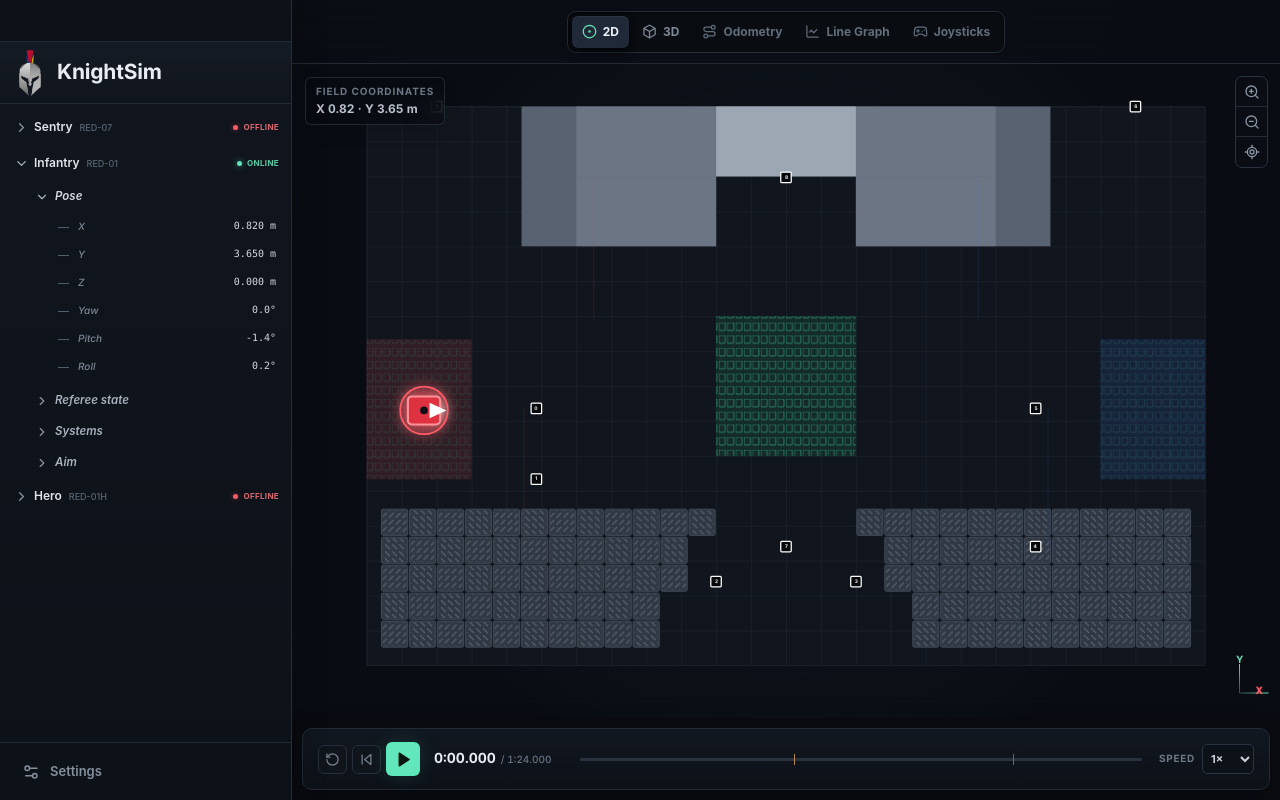
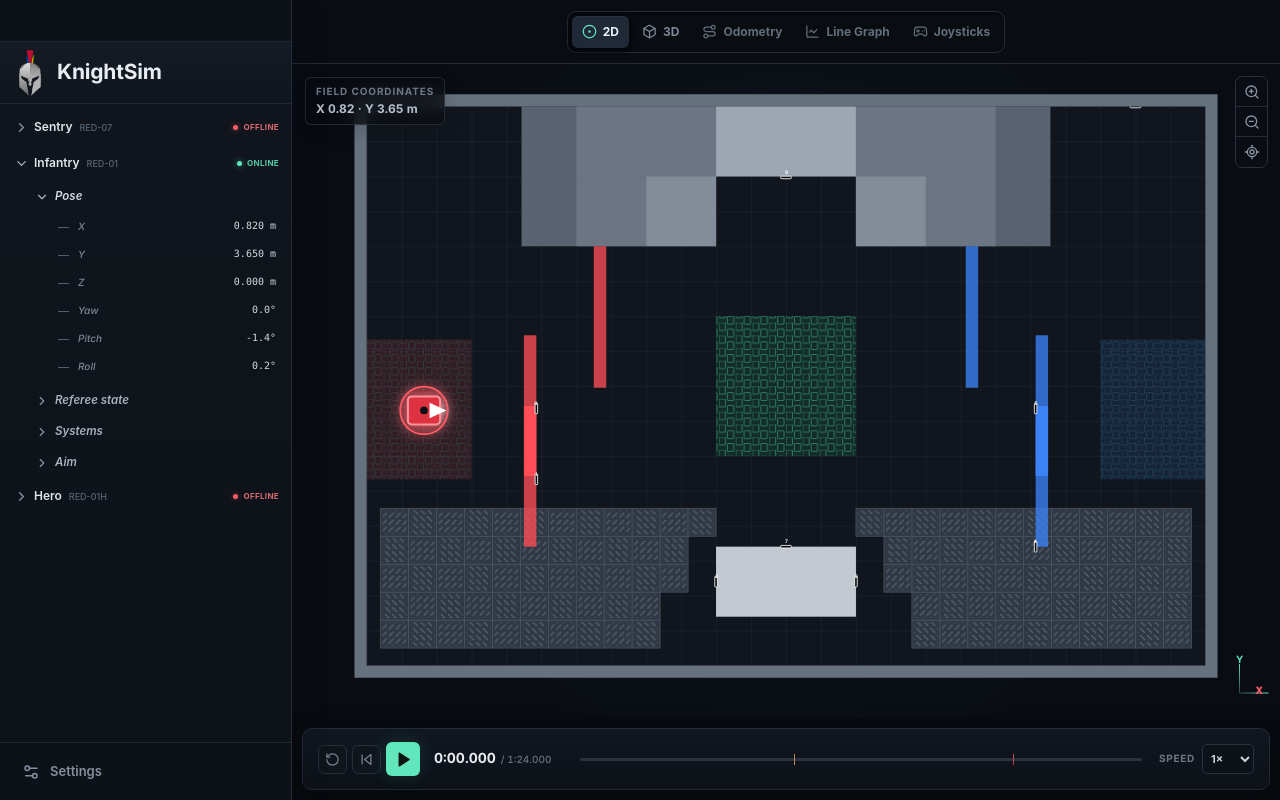
Before and after one commit to Gabe3L/knightsim, a React (Vite) app: page / in a window 1280 px wide. Built offline with nearby package versions, Linux system fonts and the light colour scheme.

Commit message:
Updated fieldSpec

```diff
--- a/src/field/fieldSpec.ts
+++ b/src/field/fieldSpec.ts
@@ -23,11 +23,13 @@ export interface FieldBarrier {
   readonly start: Point2M;
   readonly end: Point2M;
   readonly heightM: number;
+  readonly thicknessM: number;
 }
 
 export interface VisualMarker extends Point2M {
   readonly id: number;
   readonly zM: number;
+  /** Outward normal of the marker face: 0 = +y, -90 = +x. */
   readonly facingDeg: number;
   readonly sideM: number;
 }
@@ -37,6 +39,10 @@ export interface RoadTile extends RectM {
   readonly rotationDeg: 0 | 90;
 }
 
+export interface RampSpec extends RectM {
+  readonly ascending: boolean;
+}
+
 export interface HighGroundSpec {
   readonly footprint: readonly Point2M[];
   readonly approachRunM: number;
@@ -44,7 +50,13 @@ export interface HighGroundSpec {
   readonly upperHeightM: number;
   readonly inclineDeg: number;
   readonly lowerDecks: readonly RectM[];
+  readonly innerRamps: readonly RampSpec[];
   readonly upperDeck: RectM;
+}
+
+export interface FieldPlatform extends RectM {
+  readonly id: string;
+  readonly heightM: number;
 }
 
 export interface FieldSpec {
@@ -52,12 +64,14 @@ export interface FieldSpec {
   readonly name: string;
   readonly units: 'metres';
   readonly size: { readonly lengthM: number; readonly widthM: number };
-  readonly wall: { readonly heightM: number };
+  readonly wall: { readonly heightM: number; readonly thicknessM: number };
   readonly zones: readonly FieldZone[];
   readonly barriers: readonly FieldBarrier[];
+  readonly centralPlatform: FieldPlatform;
   readonly highGround: HighGroundSpec;
   readonly bumpyRoad: {
     readonly tileSizeM: number;
+    readonly baseThicknessM: number;
     readonly bumpHeightM: number;
     readonly tiles: readonly RoadTile[];
   };
@@ -97,7 +111,18 @@ const makeRoad = (team: 'red' | 'blue'): RoadTile[] => {
   );
 };
 
-const lowerBarrierHeightM = mm(987);
+const perimeterWallThicknessM = mm(175);
+const barrierThicknessM = mm(178);
+const lowBarrierHeightM = mm(420);
+const tallBarrierHeightM = mm(987);
+const southBarrierStartM = mm(1701);
+const southBarrierLengthM = mm(3025.4);
+const northBarrierEndM = 6;
+const northBarrierLengthM = mm(2025.4);
+const tallPanelLengthM = 1;
+const tallPanelStartM = southBarrierStartM + (southBarrierLengthM - tallPanelLengthM) / 2;
+
+const mirrorX = (xM: number): number => 12 - xM;
 
 /**
  * ARCC 2026 3v3 battlefield, transcribed from manual Figures 3-1–3-10.
@@ -109,7 +134,7 @@ export const ARCC_2026_FIELD = {
   name: 'ARCC 2026 · 3v3 Battlefield',
   units: 'metres',
   size: { lengthM: 12, widthM: 8 },
-  wall: { heightM: mm(420) },
+  wall: { heightM: mm(420), thicknessM: perimeterWallThicknessM },
   zones: [
     {
       id: 'red-resupply',
@@ -142,38 +167,69 @@ export const ARCC_2026_FIELD = {
       depthM: 2,
     },
   ],
-  // Barrier centre-lines follow the dimensioned/coordinate callouts in
-  // Figures 3-3 and 3-10; the team pair is mirrored about x = 6 m.
+  // Figure 3-3 dimensions the red wall faces at x = 2250/3250 mm, the
+  // south and north runs at 3025.4/2025.4 mm, and the raised panel at
+  // 1000 mm. Figure 3-10 places the east face of the south wall at
+  // x = 2428 mm, establishing the 178 mm wall thickness. Blue is mirrored.
   barriers: [
     {
       id: 'red-south-barrier',
       team: 'red',
-      start: { xM: 2.25, yM: mm(1701) },
-      end: { xM: 2.25, yM: mm(3679) },
-      heightM: lowerBarrierHeightM,
+      start: { xM: mm(2250) + barrierThicknessM / 2, yM: southBarrierStartM },
+      end: { xM: mm(2250) + barrierThicknessM / 2, yM: southBarrierStartM + southBarrierLengthM },
+      heightM: lowBarrierHeightM,
+      thicknessM: barrierThicknessM,
+    },
+    {
+      id: 'red-south-raised-panel',
+      team: 'red',
+      start: { xM: mm(2250) + barrierThicknessM / 2, yM: tallPanelStartM },
+      end: { xM: mm(2250) + barrierThicknessM / 2, yM: tallPanelStartM + tallPanelLengthM },
+      heightM: tallBarrierHeightM,
+      thicknessM: barrierThicknessM,
     },
     {
       id: 'red-north-barrier',
       team: 'red',
-      start: { xM: 3.25, yM: mm(6983.9) - mm(2025.4) },
-      end: { xM: 3.25, yM: mm(6983.9) },
-      heightM: lowerBarrierHeightM,
+      start: { xM: mm(3250) + barrierThicknessM / 2, yM: northBarrierEndM - northBarrierLengthM },
+      end: { xM: mm(3250) + barrierThicknessM / 2, yM: northBarrierEndM },
+      heightM: lowBarrierHeightM,
+      thicknessM: barrierThicknessM,
     },
     {
       id: 'blue-south-barrier',
       team: 'blue',
-      start: { xM: 9.75, yM: mm(1701) },
-      end: { xM: 9.75, yM: mm(3679) },
-      heightM: lowerBarrierHeightM,
+      start: { xM: mirrorX(mm(2250) + barrierThicknessM / 2), yM: southBarrierStartM },
+      end: { xM: mirrorX(mm(2250) + barrierThicknessM / 2), yM: southBarrierStartM + southBarrierLengthM },
+      heightM: lowBarrierHeightM,
+      thicknessM: barrierThicknessM,
+    },
+    {
+      id: 'blue-south-raised-panel',
+      team: 'blue',
+      start: { xM: mirrorX(mm(2250) + barrierThicknessM / 2), yM: tallPanelStartM },
+      end: { xM: mirrorX(mm(2250) + barrierThicknessM / 2), yM: tallPanelStartM + tallPanelLengthM },
+      heightM: tallBarrierHeightM,
+      thicknessM: barrierThicknessM,
     },
     {
       id: 'blue-north-barrier',
       team: 'blue',
-      start: { xM: 8.75, yM: mm(6983.9) - mm(2025.4) },
-      end: { xM: 8.75, yM: mm(6983.9) },
-      heightM: lowerBarrierHeightM,
+      start: { xM: mirrorX(mm(3250) + barrierThicknessM / 2), yM: northBarrierEndM - northBarrierLengthM },
+      end: { xM: mirrorX(mm(3250) + barrierThicknessM / 2), yM: northBarrierEndM },
+      heightM: lowBarrierHeightM,
+      thicknessM: barrierThicknessM,
     },
   ],
+  centralPlatform: {
+    id: 'central-marker-platform',
+    // Marker centres in Figure 3-10 establish the four front faces.
+    xM: mm(4999),
+    yM: mm(699),
+    widthM: mm(2002),
+    depthM: mm(1002),
+    heightM: mm(250),
+  },
   highGround: {
     // 2.2163 m edge location, two 1 m rows, 6 m deck, 784 mm approaches.
     footprint: [
@@ -192,13 +248,18 @@ export const ARCC_2026_FIELD = {
     inclineDeg: 15,
     lowerDecks: [
       { xM: 3, yM: 7, widthM: 6, depthM: 1 },
-      { xM: 3, yM: 6, widthM: 2, depthM: 1 },
-      { xM: 7, yM: 6, widthM: 2, depthM: 1 },
+      { xM: 3, yM: 6, widthM: 1, depthM: 1 },
+      { xM: 8, yM: 6, widthM: 1, depthM: 1 },
+    ],
+    innerRamps: [
+      { xM: 4, yM: 6, widthM: 1, depthM: 1, ascending: false },
+      { xM: 7, yM: 6, widthM: 1, depthM: 1, ascending: true },
     ],
     upperDeck: { xM: 5, yM: 7, widthM: 2, depthM: 1 },
   },
   bumpyRoad: {
     tileSizeM: mm(400),
+    baseThicknessM: mm(2.5),
     bumpHeightM: mm(3.7),
     tiles: [...makeRoad('red'), ...makeRoad('blue')],
   },
@@ -209,24 +270,24 @@ export const ARCC_2026_FIELD = {
     verticalGapM: mm(70),
   },
   markers: [
-    { id: 0, xM: mm(2428), yM: mm(3679), zM: mm(288), facingDeg: 0, sideM: mm(150) },
-    { id: 1, xM: mm(2428), yM: mm(2666), zM: mm(288), facingDeg: 0, sideM: mm(150) },
+    { id: 0, xM: mm(2428), yM: mm(3679), zM: mm(288), facingDeg: -90, sideM: mm(150) },
+    { id: 1, xM: mm(2428), yM: mm(2666), zM: mm(288), facingDeg: -90, sideM: mm(150) },
     { id: 2, xM: mm(4999), yM: mm(1200), zM: mm(288), facingDeg: 90, sideM: mm(150) },
-    { id: 3, xM: mm(7001), yM: mm(1200), zM: mm(288), facingDeg: 90, sideM: mm(150) },
-    { id: 4, xM: mm(9572), yM: mm(1701), zM: mm(288), facingDeg: 180, sideM: mm(150) },
-    { id: 5, xM: mm(9572), yM: mm(3679), zM: mm(288), facingDeg: 180, sideM: mm(150) },
-    { id: 6, xM: 11, yM: mm(7999), zM: mm(288), facingDeg: -90, sideM: mm(150) },
-    { id: 7, xM: 6, yM: mm(1701), zM: mm(288), facingDeg: 90, sideM: mm(150) },
-    { id: 8, xM: 6, yM: mm(6983.9), zM: mm(288), facingDeg: 90, sideM: mm(150) },
-    { id: 9, xM: 1, yM: mm(7999), zM: mm(288), facingDeg: -90, sideM: mm(150) },
+    { id: 3, xM: mm(7001), yM: mm(1200), zM: mm(288), facingDeg: -90, sideM: mm(150) },
+    { id: 4, xM: mm(9572), yM: mm(1701), zM: mm(288), facingDeg: 90, sideM: mm(150) },
+    { id: 5, xM: mm(9572), yM: mm(3679), zM: mm(288), facingDeg: 90, sideM: mm(150) },
+    { id: 6, xM: 11, yM: mm(7999), zM: mm(288), facingDeg: 180, sideM: mm(150) },
+    { id: 7, xM: 6, yM: mm(1701), zM: mm(288), facingDeg: 0, sideM: mm(150) },
+    { id: 8, xM: 6, yM: mm(6983.9), zM: mm(288), facingDeg: 180, sideM: mm(150) },
+    { id: 9, xM: 1, yM: mm(7999), zM: mm(288), facingDeg: 180, sideM: mm(150) },
   ],
   provenance: [
     '2026 ARCC Rules: Events, §3.2.1–3.2.6.2, printed pages 14–20.',
-    'Figures 3-1–3-3: overall field, mirrored layout, module placement, heights.',
+    'Figures 3-1–3-3: overall field, mirrored layout, module placement, heights, and wall profiles.',
     'Figures 3-4–3-5: 1500 × 2000 mm starting/resupply zones.',
     'Figures 3-6–3-7: high-ground and 2000 × 2000 mm capture dimensions.',
     'Figures 3-8–3-9: RFID grid and 400 mm bumpy-road tile construction.',
-    'Figure 3-10: marker centres and 150 mm marker side length.',
+    'Figure 3-10: marker front-face centres, 288 mm centre elevation, 175/178 mm wall depths, and 150 mm marker side length.',
   ],
 } as const satisfies FieldSpec;
 
--- a/src/views/Field2D.tsx
+++ b/src/views/Field2D.tsx
@@ -12,6 +12,21 @@ interface Field2DProps {
 const fieldY = (yM: number): number => ARCC_2026_FIELD.size.widthM - yM;
 const rectY = (yM: number, depthM: number): number => fieldY(yM + depthM);
 const clamp = (value: number, min: number, max: number): number => Math.max(min, Math.min(max, value));
+
+const barrierPoints = (barrier: (typeof ARCC_2026_FIELD.barriers)[number]): string => {
+  const dx = barrier.end.xM - barrier.start.xM;
+  const dy = barrier.end.yM - barrier.start.yM;
+  const length = Math.hypot(dx, dy);
+  const offsetX = (-dy / length) * barrier.thicknessM / 2;
+  const offsetY = (dx / length) * barrier.thicknessM / 2;
+  const points: ReadonlyArray<readonly [number, number]> = [
+    [barrier.start.xM + offsetX, barrier.start.yM + offsetY],
+    [barrier.end.xM + offsetX, barrier.end.yM + offsetY],
+    [barrier.end.xM - offsetX, barrier.end.yM - offsetY],
+    [barrier.start.xM - offsetX, barrier.start.yM - offsetY],
+  ];
+  return points.map(([xM, yM]) => `${xM},${fieldY(yM)}`).join(' ');
+};
 
 export function Field2D({ robot, camera, onCameraChange }: Field2DProps) {
   const viewBox = useMemo(() => {
@@ -39,11 +54,33 @@ export function Field2D({ robot, camera, onCameraChange }: Field2DProps) {
           </pattern>
           <pattern
             id="rfid-grid"
-            width={ARCC_2026_FIELD.rfidPattern.cardWidthM + ARCC_2026_FIELD.rfidPattern.horizontalGapM}
+            width={2 * (ARCC_2026_FIELD.rfidPattern.cardWidthM + ARCC_2026_FIELD.rfidPattern.horizontalGapM)}
             height={ARCC_2026_FIELD.rfidPattern.cardDepthM + ARCC_2026_FIELD.rfidPattern.verticalGapM}
             patternUnits="userSpaceOnUse"
           >
             <rect
+              width={ARCC_2026_FIELD.rfidPattern.cardWidthM}
+              height={ARCC_2026_FIELD.rfidPattern.cardDepthM}
+              rx=".012"
+              fill="none"
+              stroke="#54f0b6"
+              strokeOpacity=".48"
+              strokeWidth=".012"
+            />
+            <rect
+              x={ARCC_2026_FIELD.rfidPattern.cardWidthM + ARCC_2026_FIELD.rfidPattern.horizontalGapM}
+              y={(ARCC_2026_FIELD.rfidPattern.cardDepthM + ARCC_2026_FIELD.rfidPattern.verticalGapM) / 2}
+              width={ARCC_2026_FIELD.rfidPattern.cardWidthM}
+              height={ARCC_2026_FIELD.rfidPattern.cardDepthM}
+              rx=".012"
+              fill="none"
+              stroke="#54f0b6"
+              strokeOpacity=".48"
+              strokeWidth=".012"
+            />
+            <rect
+              x={ARCC_2026_FIELD.rfidPattern.cardWidthM + ARCC_2026_FIELD.rfidPattern.horizontalGapM}
+              y={-(ARCC_2026_FIELD.rfidPattern.cardDepthM + ARCC_2026_FIELD.rfidPattern.verticalGapM) / 2}
               width={ARCC_2026_FIELD.rfidPattern.cardWidthM}
               height={ARCC_2026_FIELD.rfidPattern.cardDepthM}
               rx=".012"
@@ -99,6 +136,9 @@ export function Field2D({ robot, camera, onCameraChange }: Field2DProps) {
         {ARCC_2026_FIELD.highGround.lowerDecks.map((deck, index) => (
           <rect key={`deck-${index}`} x={deck.xM} y={rectY(deck.yM, deck.depthM)} width={deck.widthM} height={deck.depthM} fill="#737d8b" opacity=".72" />
         ))}
+        {ARCC_2026_FIELD.highGround.innerRamps.map((ramp, index) => (
+          <rect key={`inner-ramp-${index}`} x={ramp.xM} y={rectY(ramp.yM, ramp.depthM)} width={ramp.widthM} height={ramp.depthM} fill="#8c96a3" opacity=".82" />
+        ))}
         <rect
           x={ARCC_2026_FIELD.highGround.upperDeck.xM}
           y={rectY(ARCC_2026_FIELD.highGround.upperDeck.yM, ARCC_2026_FIELD.highGround.upperDeck.depthM)}
@@ -107,14 +147,24 @@ export function Field2D({ robot, camera, onCameraChange }: Field2DProps) {
           fill="#9da7b4"
         />
 
+        <rect
+          x={ARCC_2026_FIELD.centralPlatform.xM}
+          y={rectY(ARCC_2026_FIELD.centralPlatform.yM, ARCC_2026_FIELD.centralPlatform.depthM)}
+          width={ARCC_2026_FIELD.centralPlatform.widthM}
+          height={ARCC_2026_FIELD.centralPlatform.depthM}
+          fill="#c3c9d1"
+          stroke="#eef1f4"
+          strokeWidth=".018"
+          vectorEffect="non-scaling-stroke"
+        />
+
         {ARCC_2026_FIELD.bumpyRoad.tiles.map((tile) => (
           <rect
             key={tile.id}
-            x={tile.xM + 0.012}
-            y={rectY(tile.yM, tile.depthM) + 0.012}
-            width={tile.widthM - 0.024}
-            height={tile.depthM - 0.024}
-            rx="0.025"
+            x={tile.xM}
+            y={rectY(tile.yM, tile.depthM)}
+            width={tile.widthM}
+            height={tile.depthM}
             fill="#303844"
             stroke="#4d5766"
             strokeWidth="0.01"
@@ -133,27 +183,26 @@ export function Field2D({ robot, camera, onCameraChange }: Field2DProps) {
         ))}
 
         {ARCC_2026_FIELD.barriers.map((barrier) => (
-          <line
+          <polygon
             key={barrier.id}
-            x1={barrier.start.xM}
-            y1={fieldY(barrier.start.yM)}
-            x2={barrier.end.xM}
-            y2={fieldY(barrier.end.yM)}
-            stroke={teamColor(barrier.team)}
-            strokeWidth="0.13"
-            strokeLinecap="square"
-            vectorEffect="non-scaling-stroke"
+            points={barrierPoints(barrier)}
+            fill={teamColor(barrier.team)}
+            opacity={barrier.heightM > 0.5 ? 1 : 0.78}
           />
         ))}
 
         {ARCC_2026_FIELD.markers.map((marker) => (
-          <g key={marker.id} transform={`translate(${marker.xM} ${fieldY(marker.yM)})`}>
-            <rect x="-0.075" y="-0.075" width="0.15" height="0.15" rx=".015" fill="#05070a" stroke="#fff" strokeWidth=".018" />
-            <text x="0" y="0.025" textAnchor="middle" fill="#fff" fontSize=".075" fontFamily="Inter, system-ui, sans-serif" fontWeight="700">{marker.id}</text>
+          <g key={marker.id} transform={`translate(${marker.xM} ${fieldY(marker.yM)}) rotate(${marker.facingDeg})`}>
+            <rect x={-marker.sideM / 2} y="-.018" width={marker.sideM} height=".036" rx=".006" fill="#05070a" stroke="#fff" strokeWidth=".012" />
+            <text transform={`rotate(${-marker.facingDeg})`} x="0" y="-.055" textAnchor="middle" fill="#fff" fontSize=".07" fontFamily="Inter, system-ui, sans-serif" fontWeight="700">{marker.id}</text>
           </g>
         ))}
 
-        <rect x="0" y="0" width="12" height="8" fill="none" stroke="#7d8794" strokeWidth="0.11" vectorEffect="non-scaling-stroke" />
+        <path
+          d={`M 0 0 H 12 V 8 H 0 Z M ${-ARCC_2026_FIELD.wall.thicknessM} ${-ARCC_2026_FIELD.wall.thicknessM} V ${8 + ARCC_2026_FIELD.wall.thicknessM} H ${12 + ARCC_2026_FIELD.wall.thicknessM} V ${-ARCC_2026_FIELD.wall.thicknessM} Z`}
+          fill="#66717e"
+          fillRule="evenodd"
+        />
 
         <g
           transform={`translate(${robot.xM} ${fieldY(robot.yM)}) rotate(${-robot.yawDeg})`}
```
Also changed, not shown: src/views/Field3D.tsx (+91 -25 lines).
